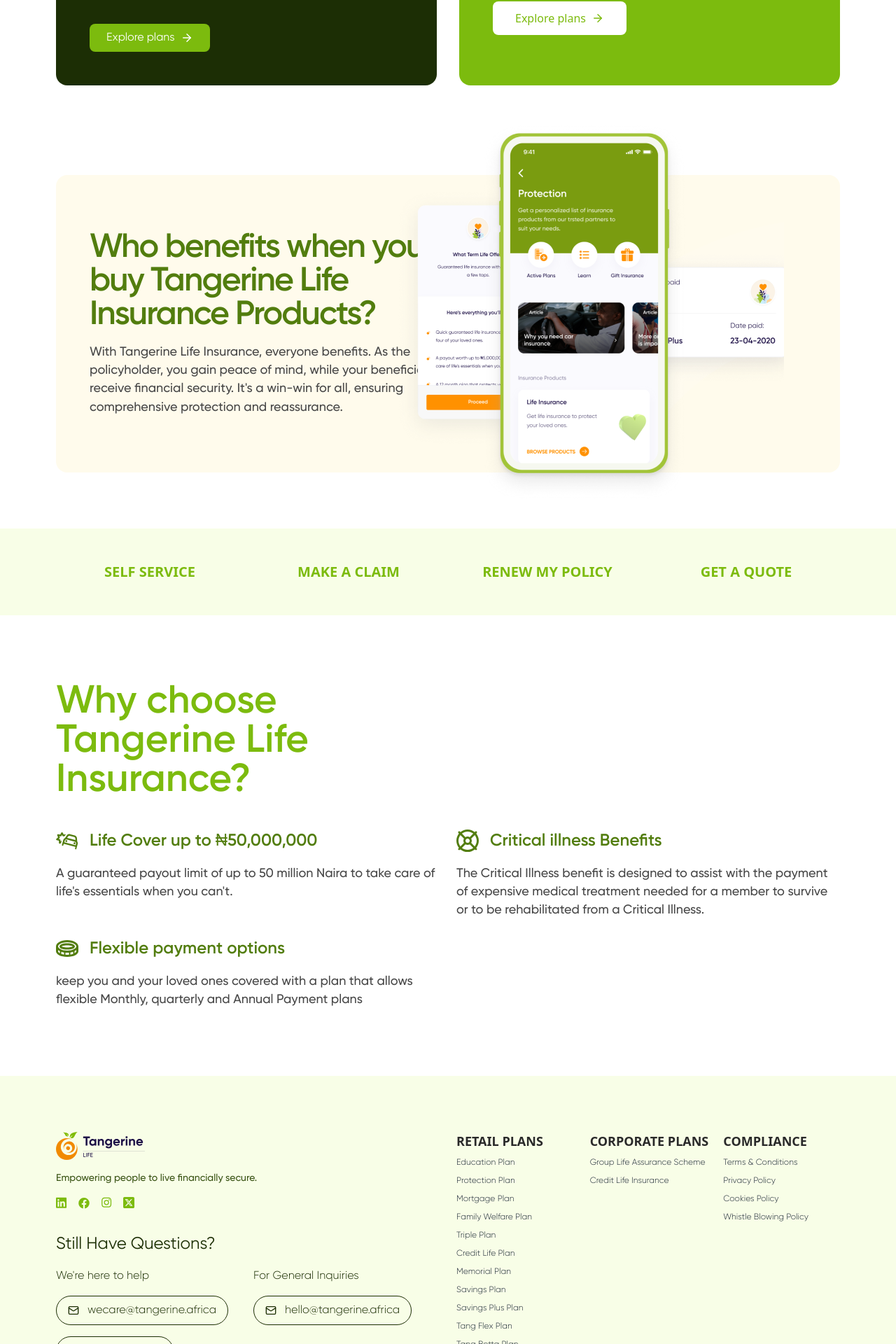
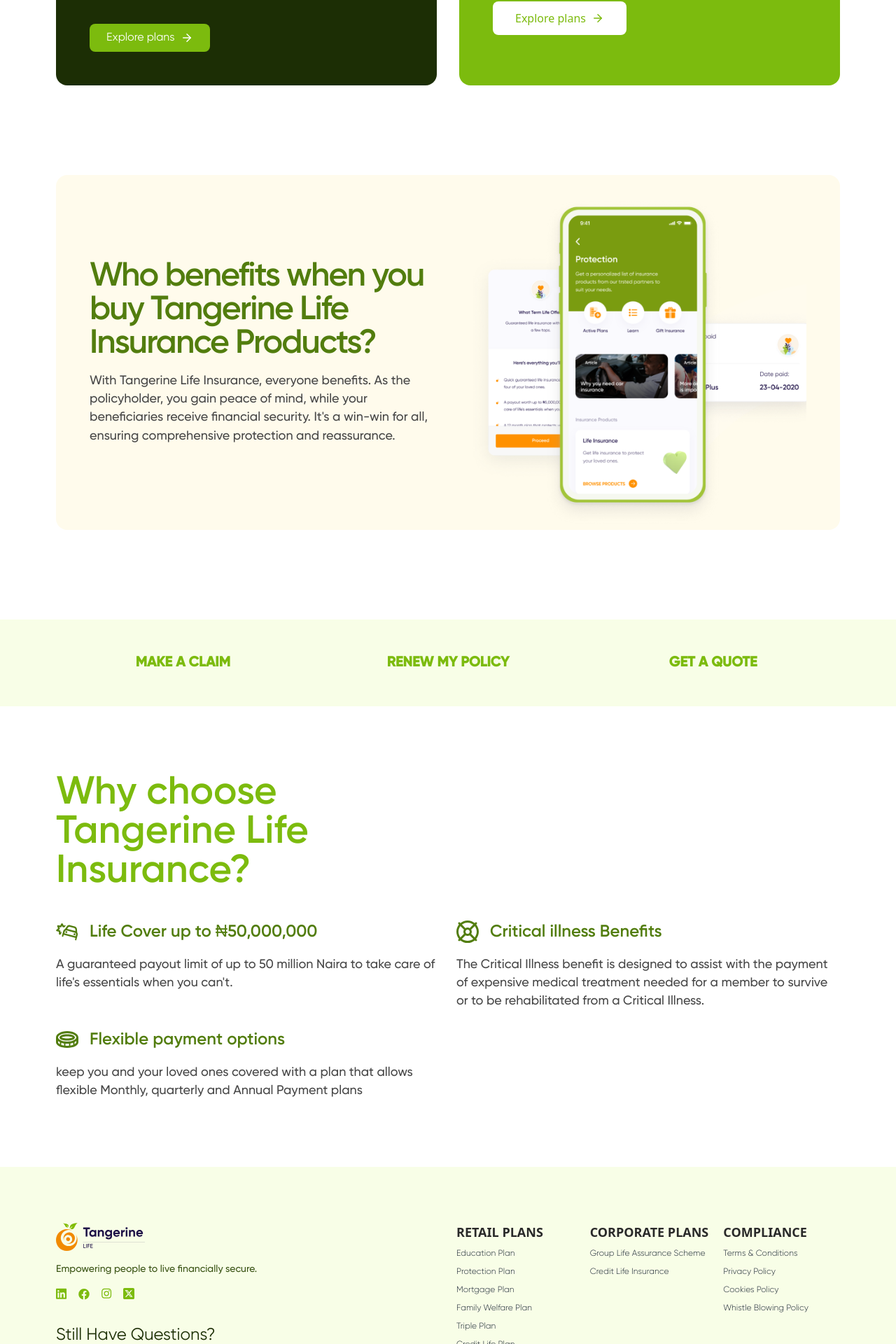
Before and after one commit to deasytech/tangerine-life, a Next.js app: page / in a window 1280 px wide. Shown: the part 1730-3650 px from the top of the page at 70% size. Built offline with nearby package versions, Linux system fonts and the light colour scheme.

Commit message:
correction made

```diff
--- a/app/(life)/contact/page.tsx
+++ b/app/(life)/contact/page.tsx
@@ -1,5 +1,6 @@
 import ContactTabs from '@/components/ContactTabs'
 import { Mail, Phone } from 'lucide-react'
+import Link from 'next/link'
 import React from 'react'
 
 const Page = () => {
@@ -8,6 +9,7 @@
       <div className='max-container pt-40 pb-16'>
         <h1 className='bold-32 md:bold-56 text-green-base mb-2'>Contact us</h1>
         <p className='regular-18 text-generic-700'>Get in touch with any of our business touch points.</p>
+        <Link href="tel:+2349139330003" className="text-green-500 font-gilroy-bold">WhatsApp: +2349139330003</Link>
       </div>
 
       <ContactTabs />
@@ -21,7 +23,7 @@
         <div className="grid grid-cols-1 gap-4 md:grid-cols-3 text-base text-green-950 font-gilroy-light">
           <div className="flex items-center gap-3 py-2 px-4 border border-green-950 rounded-full w-full">
             <Mail size={16} />
-            <p>wecare@tangerine.africa</p>
+            <p>customerservice@tangerine.africa</p>
           </div>
           <div className="flex items-center gap-3 py-2 px-4 border border-green-950 rounded-full w-full">
             <Phone size={16} />
--- a/app/(life)/group-life-assurance-scheme/page.tsx
+++ b/app/(life)/group-life-assurance-scheme/page.tsx
@@ -13,7 +13,7 @@
         <div className="w-full space-y-3 flex-[2]">
           <BackWithBreadCrumbs page="Group Life Assurance" textTheme="text-green-500" />
           <h1 className="bold-32 md:bold-56 text-green-900">Group Life Assurance Scheme</h1>
-          <p className="regular-18 text-generic-950 !leading-[145%]">Group Life Insurance provides protection to a group of persons or employees for life changing events.It is typically provided by an employer to their employees</p>
+          <p className="regular-18 text-generic-950 !leading-[145%]">Group Life Insurance provides protection to a group of persons or employees for life changing events. It is typically provided by an employer to their employees</p>
           <Link href="/get-quote">
             <Button variant="green" size="lg" className="mt-4">Get a Quote</Button>
           </Link>
--- a/components/life/Footer.tsx
+++ b/components/life/Footer.tsx
@@ -50,7 +50,7 @@
                 <p>For General Inquiries</p>
                 <div className="flex items-center gap-3 py-2 px-4 border w-fit border-green-950 rounded-full">
                   <Mail size={16} />
-                  <p>wecare@tangerine.africa</p>
+                  <p>customerservice@tangerine.africa</p>
                 </div>
                 <div className="flex items-center gap-3 py-2 px-4 border w-fit border-green-950 rounded-full">
                   <Mail size={16} />
--- a/components/life/MoreLinks.tsx
+++ b/components/life/MoreLinks.tsx
@@ -5,17 +5,17 @@
   return (
     <section className="relative bg-green-50 mt-20">
       <div className="max-container padding-container py-10 flex flex-col md:flex-row gap-4 items-center justify-between">
-        <Link href="/contact" className="w-full text-green-base hover:bg-green-base hover:text-white rounded-md">
-          <div className="w-full py-2 text-center font-bold text-xl">SELF SERVICE</div>
-        </Link>
+        {/* <Link href="/contact" className="w-full text-green-base hover:bg-green-base hover:text-white rounded-md">
+          <div className="w-full py-2 text-center font-bold text-xl font-gilroy-bold">SELF SERVICE</div>
+        </Link> */}
         <Link href="/make-claim" className="w-full text-green-base hover:bg-green-base hover:text-white rounded-md">
-          <div className="w-full py-2 text-center font-bold text-xl">MAKE A CLAIM</div>
+          <div className="w-full py-2 text-center font-bold text-xl font-gilroy-bold">MAKE A CLAIM</div>
         </Link>
         <Link href="/renew-policy" className="w-full text-green-base hover:bg-green-base hover:text-white rounded-md">
-          <div className="w-full py-2 text-center font-bold text-xl">RENEW MY POLICY</div>
+          <div className="w-full py-2 text-center font-bold text-xl font-gilroy-bold">RENEW MY POLICY</div>
         </Link>
         <Link href="/get-started" className="w-full text-green-base hover:bg-green-base hover:text-white rounded-md">
-          <div className="w-full py-2 text-center font-bold text-xl">GET A QUOTE</div>
+          <div className="w-full py-2 text-center font-bold text-xl font-gilroy-bold">GET A QUOTE</div>
         </Link>
       </div>
     </section>
--- a/components/life/TangerineLifeBenefitBanner.tsx
+++ b/components/life/TangerineLifeBenefitBanner.tsx
@@ -2,19 +2,21 @@
 
 const TangerineLifeBenefitBanner = () => {
   return (
-    <section className="max-container padding-container mt-32">
-      <div className="bg-orange-50 flex gap-8 px-12 py-20 rounded-2xl relative">
+    <section className="max-container padding-container mt-10 md:my-32">
+      <div className="bg-orange-50 flex items-center gap-8 px-12 rounded-2xl relative">
         <div className="w-full lg:w-1/2 space-y-4">
-          <h3 className="bold-32 md:bold-48 text-green-700">Who benefits when you buy Tangerine Life Insurance Products?</h3>
+          <h3 className="bold-32 md:bold-48 text-orange-700">Who benefits when you buy Tangerine Life Insurance Products?</h3>
           <p className="regular-18 text-generic-800">With Tangerine Life Insurance, everyone benefits. As the policyholder, you gain peace of mind, while your beneficiaries receive financial security.
             It's a win-win for all, ensuring comprehensive protection and reassurance.</p>
         </div>
-        <Image
-          src="/images/life/home-benefit-img.png"
-          alt="benefit"
-          width={571} height={583}
-          className="absolute -top-28 right-20 max-md:hidden lg:flex"
-        />
+        <div className="w-full max-md:hidden lg:flex lg:w-1/2 justify-end">
+          <Image
+            src="/images/life/home-benefit-img.png"
+            alt="benefit"
+            width={571} height={583}
+            className="object-contain w-full"
+          />
+        </div>
       </div>
     </section>
   )
--- a/components/life/forms/buy-policy-form.tsx
+++ b/components/life/forms/buy-policy-form.tsx
@@ -116,7 +116,7 @@
         </div>
         <FormField
           control={form.control}
-          name="fullName"
+          name="product"
           render={({ field }) => (
             <FormItem className="space-y-1.5 w-full">
               <FormLabel>Select Plan</FormLabel>
--- a/constants/life.ts
+++ b/constants/life.ts
@@ -988,8 +988,8 @@
 <p>An individual who observes, or becomes aware of a reportable misconduct, as defined within the Policy, has an obligation to report that conduct. Reports must be made in accordance with the requirements stipulated below.</p>
 <p>8.1 Whistle blowing Channels</p>
 <p>The channels and procedures for whistle blowing or raising complaints shall depend on whether the allegation, complaint or information is being made or disclosed by a staff member or by a party external to the Company.</p>
-<ul><li><strong>Staff Members</strong> <br />Staff members are expected to whistle blow on transactions, operations and any other activities of the Company that involve fraud, corruption and misconduct, whether internal or external via the dedicated email address whistleblow@tangerine.africa</li>
-<li><strong>External Parties</strong> <br />Parties external to the Company, however, are required to bring allegations and complaints of corruption, fraud and any other misconduct in the execution of any business of the Company or project(s) related to the Company to the knowledge of the Company via the Whistle blowing link on the Company's website or send an email to whistleblow@tangerine.africa</li></ul>
+<ul><li><strong>Staff Members</strong> <br />Staff members are expected to whistle blow on transactions, operations and any other activities of the Company that involve fraud, corruption and misconduct, whether internal or external via the dedicated email address TangerineAfrica.Whistleblow@oalpconsulting.com</li>
+<li><strong>External Parties</strong> <br />Parties external to the Company, however, are required to bring allegations and complaints of corruption, fraud and any other misconduct in the execution of any business of the Company or project(s) related to the Company to the knowledge of the Company via the Whistle blowing link on the Company's website or send an email to TangerineAfrica.Whistleblow@oalpconsulting.com</li></ul>
 <p>All communications made via the dedicated email address and the whistle blowing portal will be received by the Head of Internal Audit, Chief Compliance Officer and Managing Director/CEO.</p>
 <p><strong>8.2 Minimum Information Required for a Whistle blowing Report</strong></p>
 <ol><li>1. Name of officer(s) involved</li><li>2. Nature of misconduct</li><li>3. Date of occurrence</li><li>4. Estimated value of loss to the Company (if any)</li><li>5. Specific evidence of occurrence of the misconduct</li></ol>
```
